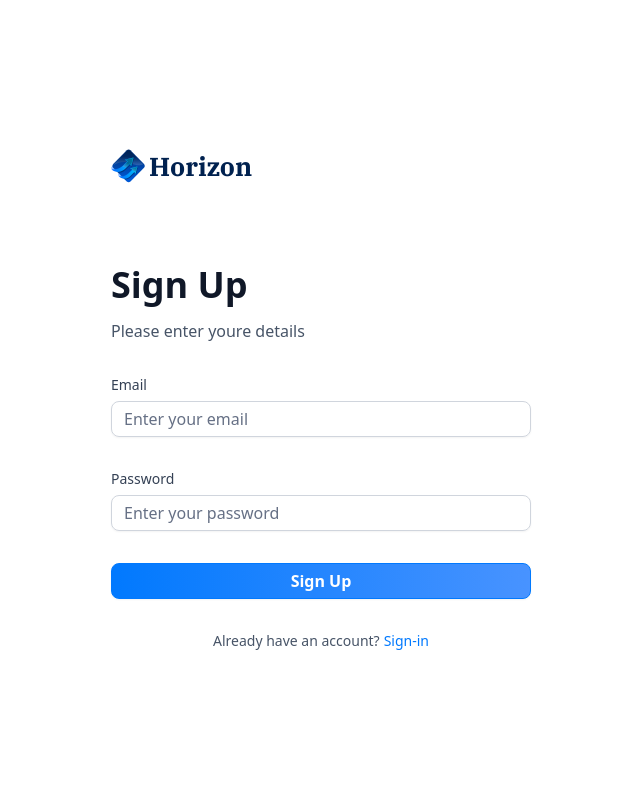
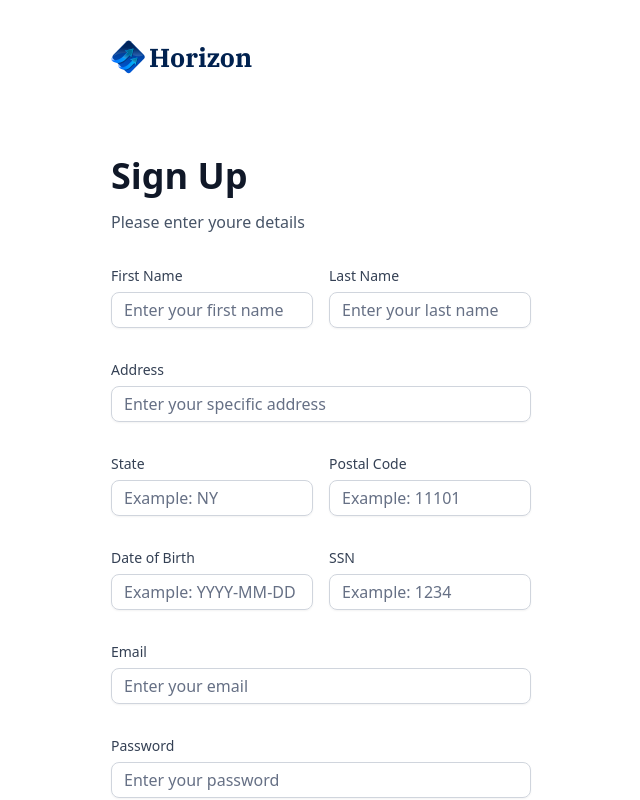
Before and after one commit to jasminakter7/Banking-App, a Next.js app: page /sign-up in a window 1280 px wide. Shown: the top 800 px of the page, without its empty margins (319-959 px from the left). Built offline with nearby package versions, Linux system fonts and the light colour scheme.

Commit message:
auth form design done

```diff
--- a/app/(auth)/sign-up/page.tsx
+++ b/app/(auth)/sign-up/page.tsx
@@ -3,7 +3,7 @@ import React from 'react'
 
 const SignUp = () => {
   return (
-    <section className="flex-center size-full">
+    <section className="flex-center size-full max-sm:px-6">
       <AuthForm type="sign-up"/>
     </section>
   )
--- a/components/AuthForm.tsx
+++ b/components/AuthForm.tsx
@@ -28,17 +28,19 @@ const AuthForm = ({ type }: { type:string }) => {
     const [user, setUser] = useState(null);
     const [isLoading, setIsLoading] = useState(false);
 
+    const formSchema = authFormSchema(type);
+
     // 1. Define your form.
-    const form = useForm<z.infer<typeof authFormSchema>>({
-        resolver: zodResolver(authFormSchema),
+    const form = useForm<z.infer<typeof formSchema>>({
+        resolver: zodResolver(formSchema),
         defaultValues: {
         email: "",
-        password: ""
+        password: "",
         },
     })
 
     // 2. Define a submit handler.
-    function onSubmit(values: z.infer<typeof authFormSchema>) {
+    function onSubmit(values: z.infer<typeof formSchema>) {
         // Do something with the form values.
         // ✅ This will be type-safe and validated.
         setIsLoading(true);
@@ -80,6 +82,26 @@ const AuthForm = ({ type }: { type:string }) => {
                 <>
                     <Form {...form}>
                         <form onSubmit={form.handleSubmit(onSubmit)} className="space-y-8">
+                            {
+                                type === 'sign-up' && (
+                                    <>
+                                        <div className="flex gap-4">
+                                            <CustomInput control={form.control} name='firstName' label='First Name' placeholder='Enter your first name'/>
+                                            <CustomInput control={form.control} name='lastName' label='Last Name' placeholder='Enter your last name'/>
+                                        </div>
+                                        <CustomInput control={form.control} name='address1' label='Address' placeholder='Enter your specific address'/>
+                                        <div className="flex gap-4">
+                                            <CustomInput control={form.control} name='state' label='State' placeholder='Example: NY'/>
+                                            <CustomInput control={form.control} name='postalCode' label='Postal Code' placeholder='Example: 11101'/>
+                                        </div>
+                                        <div className="flex gap-4">
+                                            <CustomInput control={form.control} name='dateOfBirth' label='Date of Birth' placeholder='Example: YYYY-MM-DD'/>
+                                            <CustomInput control={form.control} name='ssn' label='SSN' placeholder='Example: 1234 '/>
+                                        </div>
+
+                                    </>
+                                )
+                            }
                             <CustomInput control={form.control} name='email' label='Email' placeholder='Enter your email'/>
                             <CustomInput control={form.control} name='password' label='Password' placeholder='Enter your password'/>
                             <div className="flex flex-col gap-4">
@@ -104,7 +126,7 @@ const AuthForm = ({ type }: { type:string }) => {
                                 type === 'sign-in' ? "Don't have an account?" : "Already have an account?"
                             }
                         </p>
-                        <Link href={type === 'sign-in' ? 'Sign-up' : 'Sign-in'} className="form-link">
+                        <Link href={type === 'sign-in' ? '/sign-up' : '/sign-in'} className="form-link">
                             {type === 'sign-in' ? 'Sign-up' : 'Sign-in'}
                         </Link>
                     </footer>
--- a/components/CustomInput.tsx
+++ b/components/CustomInput.tsx
@@ -6,9 +6,11 @@ import Form, { Control, FieldPath } from 'react-hook-form'
 import { authFormSchema } from '@/lib/utils'
 import { z } from 'zod'
 
+const formSchema = authFormSchema('sign-up')
+
 interface customeInput {
-    control: Control<z.infer<typeof authFormSchema>>,
-    name: FieldPath<z.infer<typeof authFormSchema>>,
+    control: Control<z.infer<typeof formSchema>>,
+    name: FieldPath<z.infer<typeof formSchema>>,
     label: string,
     placeholder: string
 }
--- a/lib/utils.ts
+++ b/lib/utils.ts
@@ -195,7 +195,16 @@ export const getTransactionStatus = (date: Date) => {
   return date > twoDaysAgo ? "Processing" : "Success";
 };
 
-export const authFormSchema = z.object({
+export const authFormSchema = (type: string) => z.object({
+  // sign up
+  firstName: type === 'sign-in' ? z.string().optional() : z.string().min(3),
+  lastName: type === 'sign-in' ? z.string().optional() : z.string().min(3),
+  address1: type === 'sign-in' ? z.string().optional() : z.string().max(50),
+  state: type === 'sign-in' ? z.string().optional() : z.string().min(2).max(2),
+  postalCode: type === 'sign-in' ? z.string().optional() : z.string().min(3).max(6),
+  dateOfBirth: type === 'sign-in' ? z.string().optional() : z.string().min(3),
+  ssn: type === 'sign-in' ? z.string().optional() : z.string().min(3),
+  // both
   email: z.string().email(),
-  password: z.string().min(8)
+  password: z.string().min(8),
 })
```
